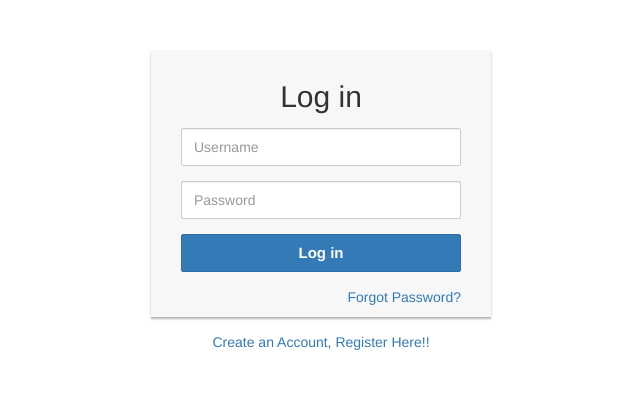
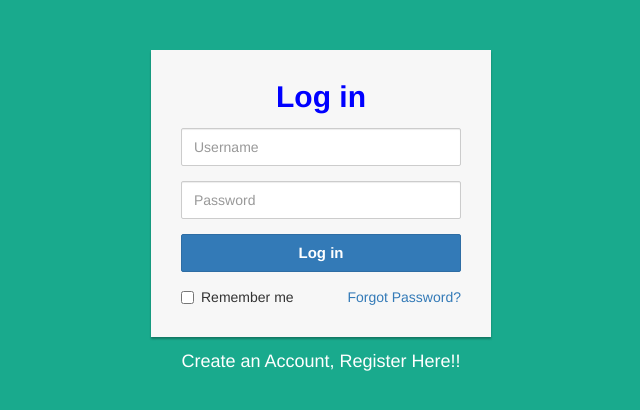
Before and after one commit to profe-ssor/system, a Django app: page /login/ in a window 1280 px wide. Shown: the top 410 px of the page, without its empty margins (319-959 px from the left). Run offline with Django 4.2, Linux system fonts and the light colour scheme; some libraries are stand-ins or nearby versions.

Commit message:
just update

```diff
--- a/task/templates/authentication/login.html
+++ b/task/templates/authentication/login.html
@@ -9,6 +9,11 @@
 <script src="https://ajax.googleapis.com/ajax/libs/jquery/1.12.4/jquery.min.js"></script>
 <script src="https://maxcdn.bootstrapcdn.com/bootstrap/3.3.7/js/bootstrap.min.js"></script>
 <style>
+    body {
+
+		background: #19aa8d;
+	}
+
 	.login-form {
 		width: 340px;
     	margin: 50px auto;
@@ -21,6 +26,7 @@
     }
     .login-form h2 {
         margin: 0 0 15px;
+        color: blue;
     }
     .form-control, .btn {
         min-height: 38px;
@@ -30,6 +36,10 @@
         font-size: 15px;
         font-weight: bold;
     }
+
+    .p {
+        color: #fff;
+    }
 </style>
 </head>
 <body>
@@ -37,7 +47,7 @@
     <form method= "POST" action="" >
         {% csrf_token %}
 
-        <h2 class="text-center">Log in</h2>
+        <h2 class="text-center"><strong>Log in</strong></h2>
 
         <div class="form-group">
             <input type="text" name="username" class="form-control" placeholder="Username" required="required">
@@ -51,12 +61,12 @@
         {% for message in messages %}
         <p id="message">{{ message}}</p>
         {% endfor %}
-        <div class="form">
-
+        <div class="clearfix">
+            <label class="pull-left checkbox-inline"><input type="checkbox"> Remember me</label>
             <a href="#" class="pull-right">Forgot Password?</a>
         </div>
     </form>
-    <p class="text-center"><a href="{% url 'register' %}">Create an Account, Register Here!!</a></p>
+    <strong> <h4 class="text-center"><a href="{% url 'register' %} " style="color: white;">Create an Account, Register Here!!</a></h4></strong>
 </div>
 </body>
 </html>
```
Also changed, not shown: task/templates/authentication/home.html (+14 -2 lines).
